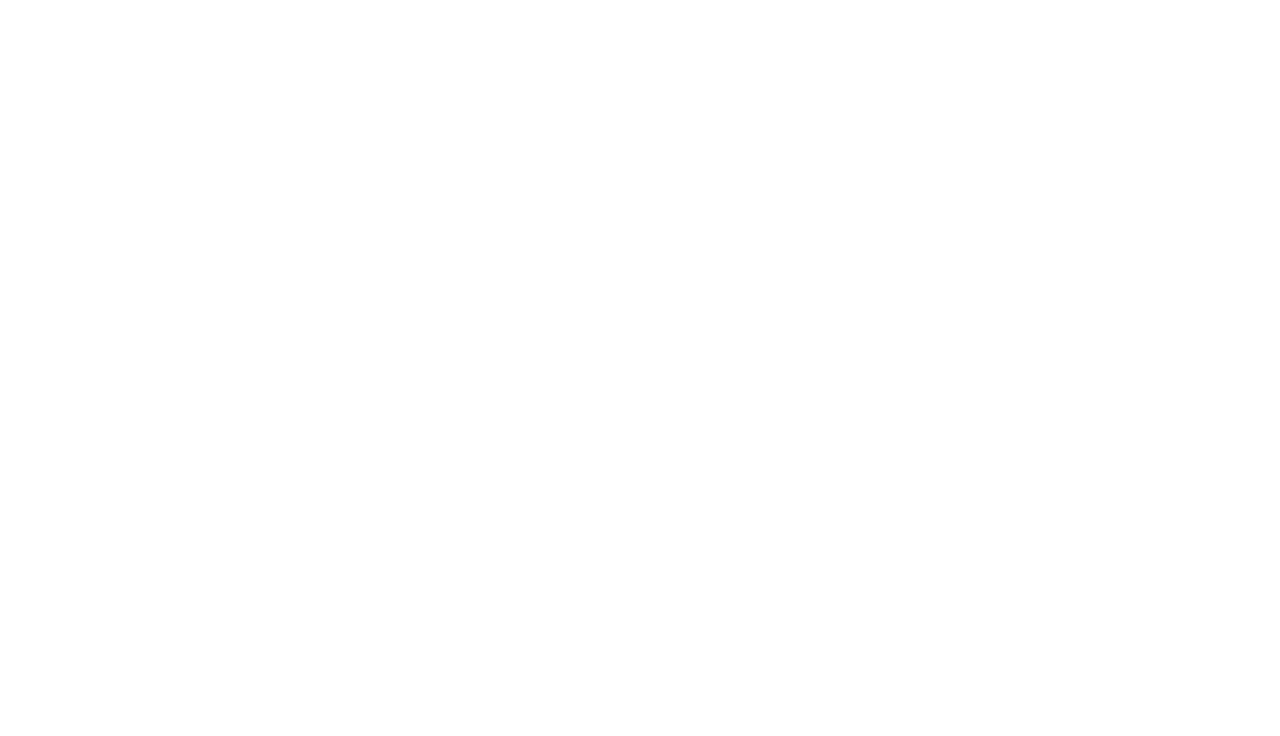
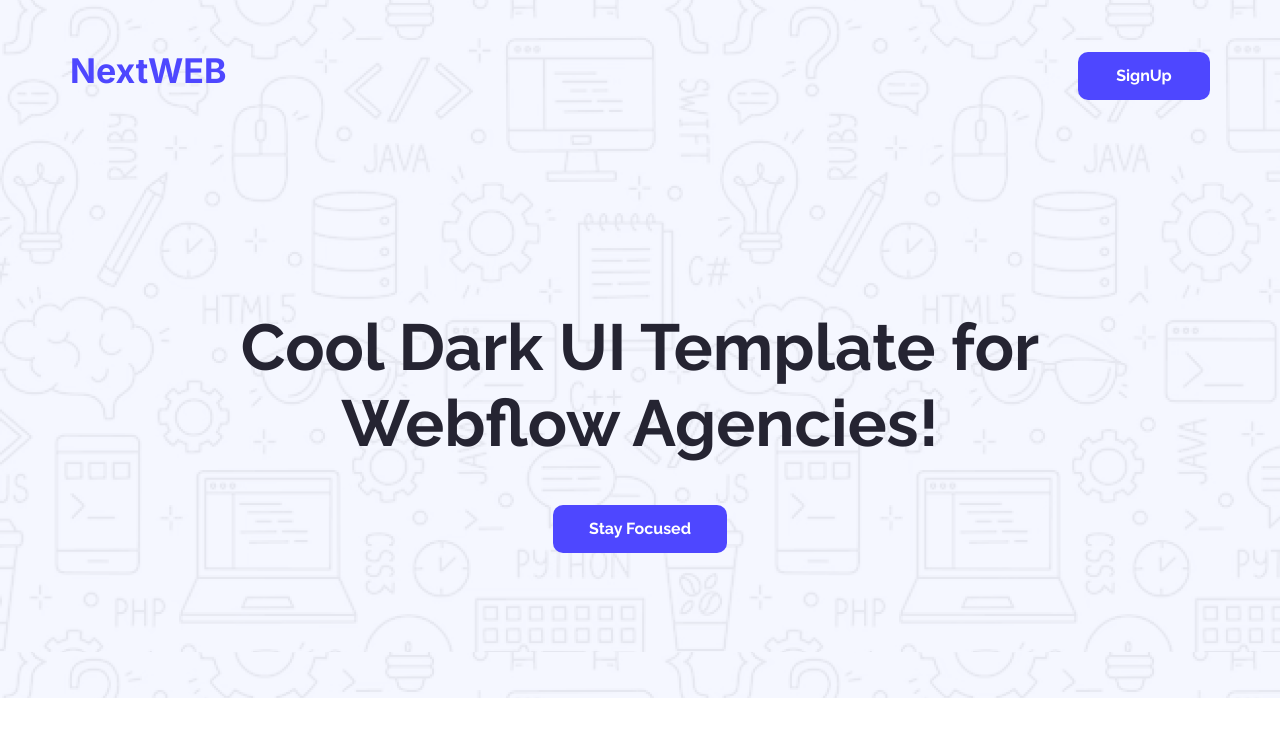
Before and after one commit to Abidafi/Module-06-Assignment-01, a plain HTML site: page index.html in a window 1280 px wide. Drawn offline with Linux system fonts and the light colour scheme.

Commit message:
Header part is completed

```diff
--- a/index.html
+++ b/index.html
@@ -1,15 +1,29 @@
 <!DOCTYPE html>
 <html lang="en">
-<head>
-    <meta charset="UTF-8">
-    <meta name="viewport" content="width=device-width, initial-scale=1.0">
+  <head>
+    <meta charset="UTF-8" />
+    <meta name="viewport" content="width=device-width, initial-scale=1.0" />
     <title>Webflow Conf 2022</title>
-    <link rel="stylesheet" href="styles/styles.css">
-    <link rel="shortcut icon" href="Assets/favicon.jpg" type="image/x-icon">
-</head>
-<body>
-    <header>
+    <link rel="stylesheet" href="styles/styles.css" />
+    <link rel="shortcut icon" href="Assets/favicon.jpg" type="image/x-icon" />
+    <style>
+      @import url("https://fonts.googleapis.com/css2?family=Inter:ital,opsz,wght@0,14..32,100..900;1,14..32,100..900&display=swap");
+    </style>
+    <style>
+      @import url("https://fonts.googleapis.com/css2?family=Raleway:ital,wght@0,100..900;1,100..900&display=swap");
+    </style>
+  </head>
+  <body class="general">
+    <header class="header">
+        <div class="navbar">
+            <div><h3 class="inter-font nav-title">NextWEB</h3></div>
+            <div><button class="raleway-font btn-primary">SignUp</button></div>
+        </div>
 
+        <div class="banner">
+            <div><h1 class="raleway-font banner-title">Cool Dark UI Template for Webflow Agencies!</h1></div>
+            <div><button class="raleway-font banner-button">Stay Focused</button></div>
+        </div>
     </header>
     <main>
 
@@ -17,5 +31,5 @@
     <footer>
 
     </footer>
-</body>
+  </body>
 </html>
--- a/styles/styles.css
+++ b/styles/styles.css
@@ -0,0 +1,93 @@
+/* Fonts */
+
+.inter-font {
+  font-family: "Inter", sans-serif;
+  font-optical-sizing: auto;
+  font-weight: normal;
+  font-style: normal;
+}
+.raleway-font {
+  font-family: "Raleway", sans-serif;
+  font-optical-sizing: auto;
+  font-weight: normal;
+  font-style: normal;
+}
+
+/* Shared Styles */
+.general{
+    margin: 0px;
+}
+.color-01{
+    color: #4E47FF;
+}
+.color-02{
+    color: #FFFFFF;
+}
+.color-03{
+    color: #252432;
+}
+.color-04{
+    color: rgb(37, 36, 50, 0.5);
+}
+.display-flex{
+    display: flex;
+}
+.btn-primary{
+    background-color: #4E47FF;
+    width: 132px;
+    height: 48px;
+    padding: 12px 36px;
+    color: #FFFFFF;
+    font-size: 16px;
+    font-weight: bold;
+    border: none;
+    border-radius: 10px;
+}
+/* Header Styles */
+.header{
+    width: 100%;
+    height: 698px;
+    background-image: url("../Assets/Hero-bg.png");
+    margin: 0px auto;
+}
+/* Navbar Styles */
+.navbar{
+    width: 1140px;
+    height: 151px;
+    margin: 0px auto;
+    margin-bottom: 158px;
+    display: flex;
+    justify-content: space-between;
+    align-items: center;
+}
+.nav-title{
+    width: 98px;
+    height: 51px;
+    color: #4E47FF;
+    font-size: 34px;
+    font-weight: bold;
+}
+/* Banner Styles */
+.banner{
+    width: 905px;
+    height: 237px;
+    margin: 0px auto;
+    text-align: center;
+    gap: 37px;
+}
+.banner-title{
+    color: #252432;
+    font-size: 65px;
+    font-weight: bold;
+}
+.banner-button{
+    background-color: #4E47FF;
+    width: 174px;
+    height: 48px;
+    padding: 12px 36px;
+    color: #FFFFFF;
+    font-size: 16px;
+    font-weight: bold;
+    border: none;
+    border-radius: 10px;
+}
```
